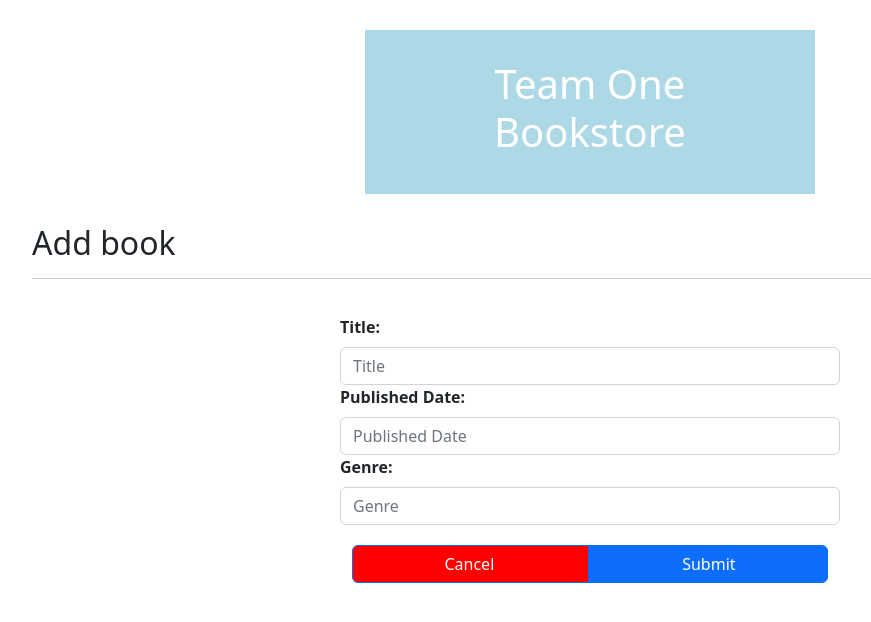
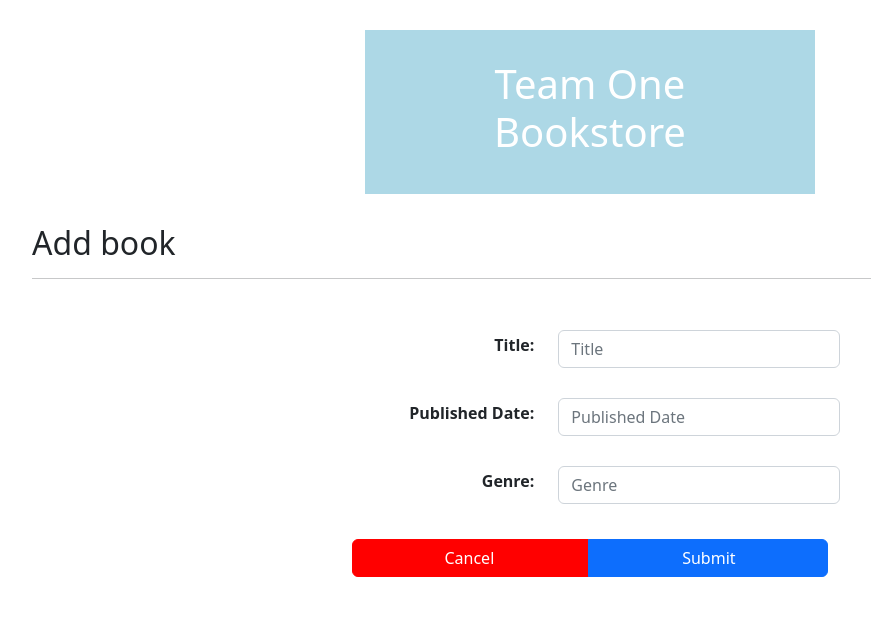
Before and after one commit to esepark12/team-one-bookstore, a React (Create React App) app: page /create in a window 1280 px wide. Shown: the top 622 px of the page, without its empty margins (50-921 px from the left). Built offline with nearby package versions, Linux system fonts and the light colour scheme.

Commit message:
finished styling edit/form page

```diff
--- a/src/components/BookDetail.js
+++ b/src/components/BookDetail.js
@@ -23,7 +23,7 @@ const BookDetail = () => {
             <Form className="book-form">
             <Form.Group className="form-group" controlId="bookTitle">
                 <Row xs={12}>
-                    <Col xs={5} className="div-center"><Form.Label>Title:</Form.Label></Col>
+                    <Col xs={5} className="div-center-end"><Form.Label>Title:</Form.Label></Col>
                     <Col xs={7}><Form.Control type="text" placeholder={book.title} name="bookTitle"
                     value={book.title} required/></Col>
                 </Row>
@@ -31,19 +31,26 @@ const BookDetail = () => {
 
             <Form.Group className="form-group" controlId="publishedDate">
             <Row xs={12}>
-                <Col xs={5} className="div-center"><Form.Label>Published Date:</Form.Label></Col>
+                <Col xs={5} className="div-center-end"><Form.Label>Published Date:</Form.Label></Col>
                 <Col xs={7}><Form.Control type="text" placeholder={book.publishedDate} name="publishedDate"
                 value={book.publishedDate} required/></Col>
             </Row>
             </Form.Group>
             <Form.Group className="form-group" controlId="bookGenre">
             <Row xs={12}>
-                <Col xs={5} className="div-center"><Form.Label>Genre:</Form.Label></Col>
+                <Col xs={5} className="div-center-end"><Form.Label>Genre:</Form.Label></Col>
                 <Col xs={7}><Form.Control type="text" placeholder={book.genre} name="bookGenre"
                 value={book.genre} required/></Col>
             </Row>
             </Form.Group>
-            </Form>
+            <Row className="formButtons">
+            <Col>
+              <ButtonGroup className="d-flex">
+              <Button variant="primary" type="button" onClick={()=>handleClick('/')}>Home</Button>
+              </ButtonGroup>
+            </Col>
+            </Row>
+        </Form>
         )}
         </div>
      );
--- a/src/components/BookForm.js
+++ b/src/components/BookForm.js
@@ -31,20 +31,26 @@ const BookForm = () => {
         <h2>Add book</h2>
         <hr />
         <Form className="book-form" onSubmit={handleSubmit}>
-          <Form.Group controlId="bookTitle">
-            <Form.Label>Title:</Form.Label>
-            <Form.Control type="text" placeholder="Title" name="bookTitle"
-              value={title}  onChange={(e)=>setTitle(e.target.value)} required/>
+          <Form.Group className="form-group" controlId="bookTitle">
+          <Row xs={12}>
+            <Col xs={5} className="div-center-end"><Form.Label>Title:</Form.Label></Col>
+            <Col xs={7}><Form.Control type="text" placeholder="Title" name="bookTitle"
+              value={title}  onChange={(e)=>setTitle(e.target.value)} required/></Col>
+          </Row>
           </Form.Group>
-          <Form.Group controlId="publishedDate">
-            <Form.Label>Published Date:</Form.Label>
-            <Form.Control type="text" placeholder="Published Date" name="publishedDate"
-              value={publishedDate} onChange={(e)=>setPublishedDate(e.target.value)} required/>
+          <Form.Group className="form-group" controlId="publishedDate">
+          <Row xs={12}>
+            <Col xs={5} className="div-center-end"><Form.Label>Published Date:</Form.Label></Col>
+            <Col xs={7}><Form.Control type="text" placeholder="Published Date" name="publishedDate"
+              value={publishedDate} onChange={(e)=>setPublishedDate(e.target.value)} required/></Col>
+          </Row>
           </Form.Group>
-          <Form.Group controlId="bookGenre">
-            <Form.Label>Genre:</Form.Label>
-            <Form.Control type="text" onChange={(e)=>setGenre(e.target.value)} placeholder="Genre" name="bookGenre"
-              value={genre} required/>
+          <Form.Group className="form-group" controlId="bookGenre">
+          <Row xs={12}>
+            <Col xs={5} className="div-center-end"><Form.Label>Genre:</Form.Label></Col>
+            <Col xs={7}><Form.Control type="text" onChange={(e)=>setGenre(e.target.value)} placeholder="Genre" name="bookGenre"
+              value={genre} required/></Col>
+          </Row>
           </Form.Group>
           <Row className="formButtons">
             <Col>
--- a/src/index.css
+++ b/src/index.css
@@ -46,7 +46,7 @@ code {
   min-width: 400px;
 }
 .form-group {
-  padding: 20px 0px;
+  padding: 15px 0px;
 }
 .book-form label{
   font-weight: bold;
@@ -64,6 +64,7 @@ code {
 .book-form .formButtons .cancelButton{
   padding-left: 10px;
   background-color: red;
+  border-color: red;
 }
 .book-form .formButtons .cancelButton:hover {
   background-color: rgb(199, 20, 20);
@@ -127,7 +128,7 @@ hr.index-separator {
 }
 
 /* BookDetail.js */
-.div-center{
+.div-center-end{
   display: flex;
   /* justify-content: center;  align horizontal */
   align-items: center; /* align vertical */
```
